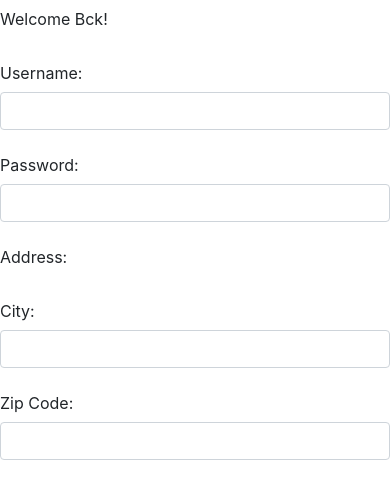
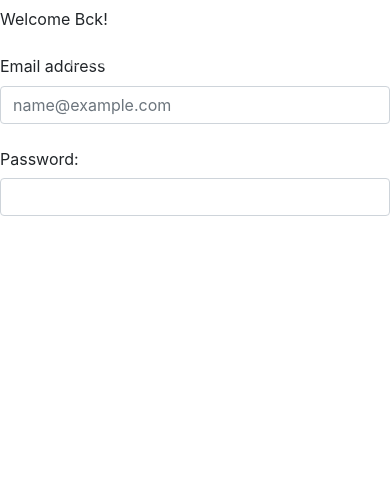
Before and after one commit to asatti/Ewasteproject, a Django app: template ewaste/ewasteapp/templates/signup.html in a window 390 px wide. Shown: the part 124-623 px from the top of the page. Run offline with Django 3.2, Linux system fonts and the light colour scheme; the template is opened without the code that fills it, so the values that code supplies are empty; some libraries are stand-ins or nearby versions; some web fonts are replaced.

Commit message:
Update signup.html

```diff
--- a/ewaste/ewasteapp/templates/signup.html
+++ b/ewaste/ewasteapp/templates/signup.html
@@ -4,33 +4,17 @@
 <div class="mb-3 row">
     <label for="Welcome Back!" class="col-sm-2 col-form-label">Welcome Bck!</label>
   </div>
-  <div class="mb-3 row">
-    <label for="inputPassword" class="col-sm-2 col-form-label">Username:</label>
-    <div class="col-sm-10">
-      <input type="password" class="form-control" id="inputPassword">
-    </div>
+  <div class="mb-3">
+    <label for="exampleFormControlInput1" class="form-label">Email address</label>
+    <input type="email" class="form-control" id="exampleFormControlInput1" placeholder="name@example.com">
   </div>
+
   <div class="mb-3 row">
     <label for="inputPassword" class="col-sm-2 col-form-label">Password:</label>
     <div class="col-sm-10">
       <input type="password" class="form-control" id="inputPassword">
     </div>
   </div>
-  <div class="mb-3 row">
-    <label for="inputPassword" class="col-sm-2 col-form-label">Address:</label>
 
-  </div>
-  <div class="mb-3 row">
-    <label for="inputPassword" class="col-sm-2 col-form-label">City:</label>
-    <div class="col-sm-10">
-      <input type="password" class="form-control" id="inputPassword">
-    </div>
-  </div>
-  <div class="mb-3 row">
-    <label for="inputPassword" class="col-sm-2 col-form-label">Zip Code:</label>
-    <div class="col-sm-10">
-      <input type="password" class="form-control" id="inputPassword">
-    </div>
-  </div>
 {% endblock %}
 </Body>
```
